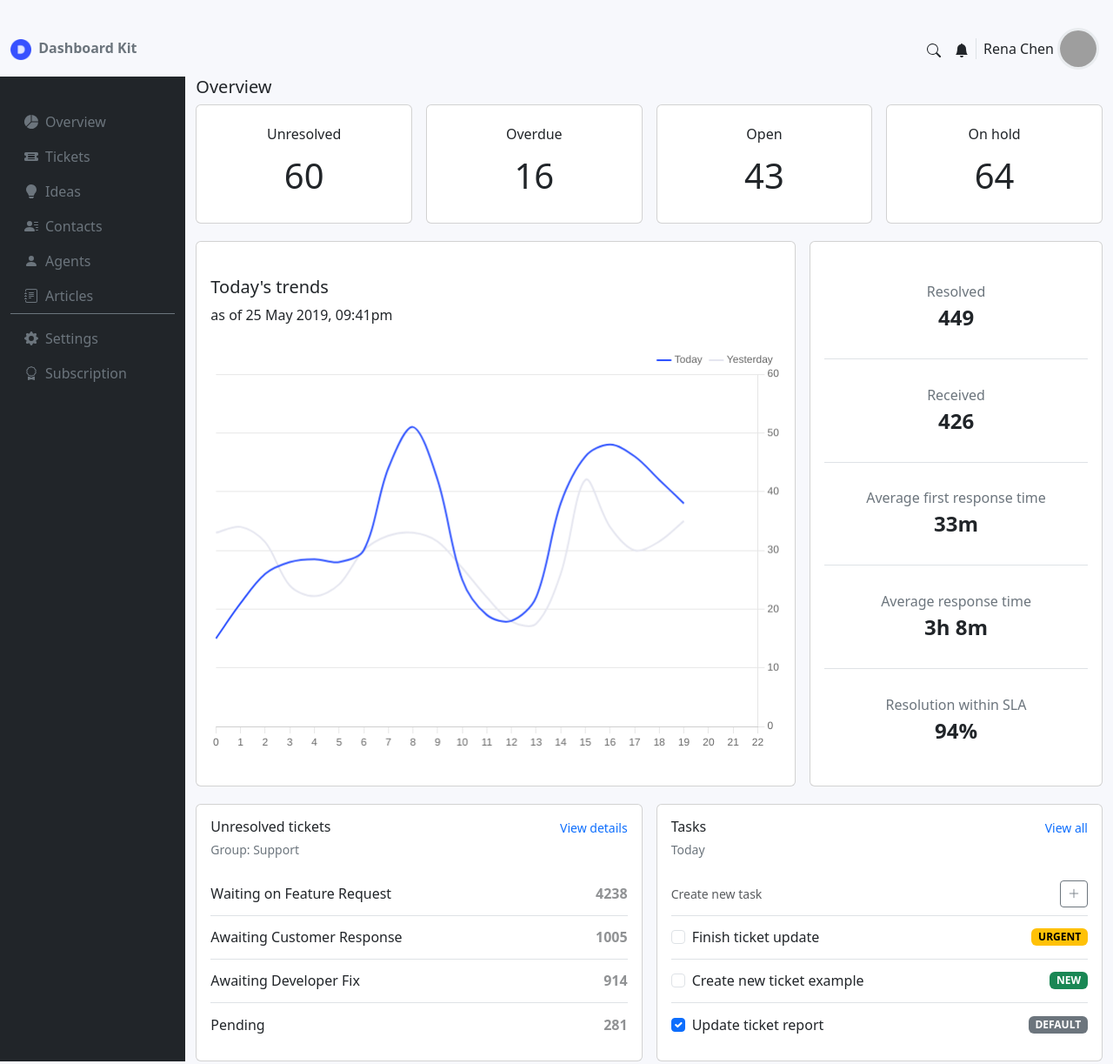
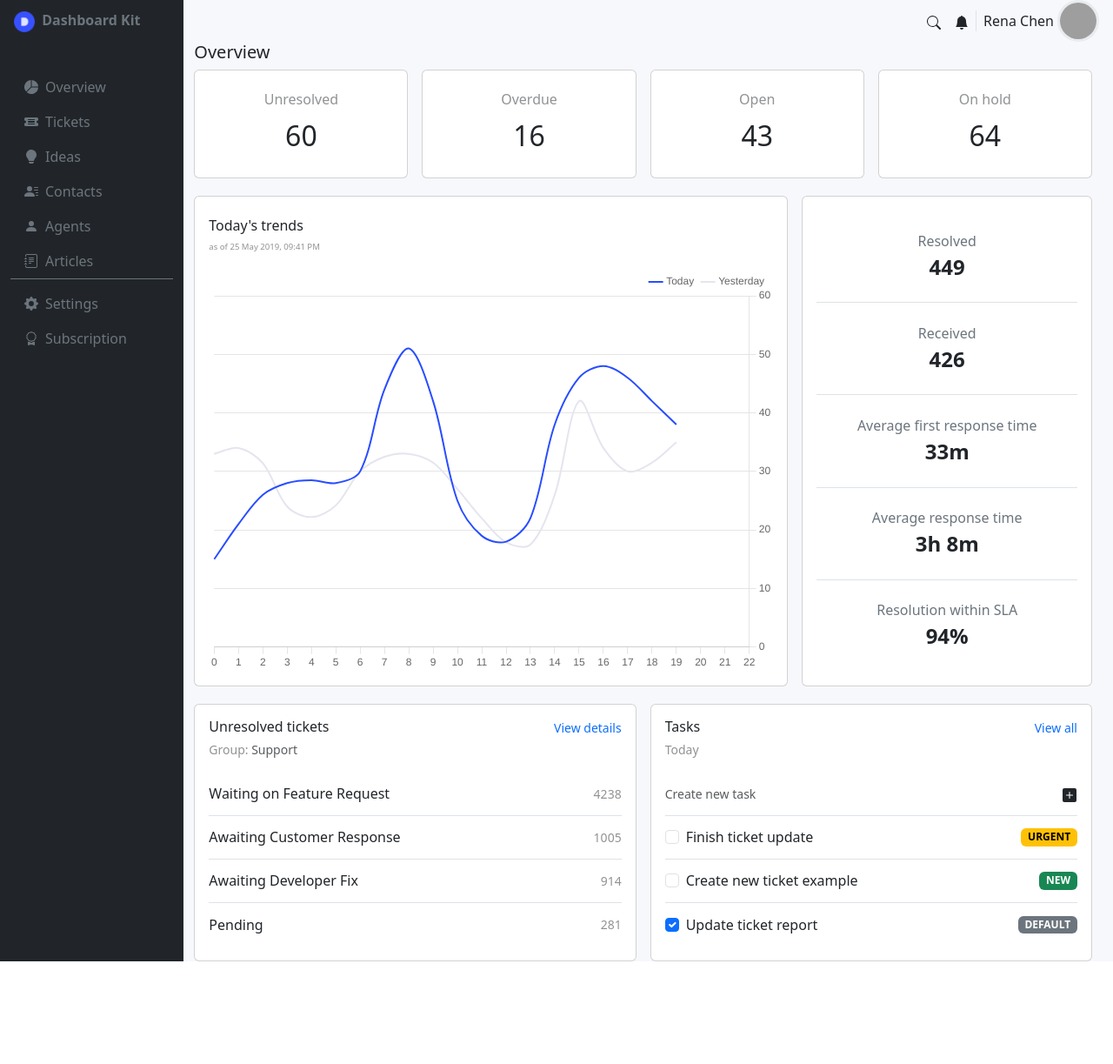
Before and after one commit to renachen25/INM320SBB-FrontendFramework-RenaChen, a website: page base/index.html in a window 1280 px wide. Shown: the whole page at 87% size. After the commit the page ends 1105 px from the top, so only its background shows below. Drawn offline with nearby package versions, Linux system fonts and the light colour scheme; grey boxes are pictures that could not be loaded.

Commit message:
Fix the logo position and bg

```diff
--- a/base/index.html
+++ b/base/index.html
@@ -20,12 +20,12 @@
     <link href="https://cdn.jsdelivr.net/npm/bootstrap-icons@1.11.3/font/bootstrap-icons.css" rel="stylesheet">
 </head>
 <body>
-    <div class="custom-bg container-fluid py-4">
+    <div class="custom-bg container-fluid pe-4">
         <!-- The header bar-->
-        <header>
-            <nav class="navbar flex-row col-12">
+        <header class="row">
+            <nav class="navbar flex-row col-12 py-0">
                 <!-- Logo and Company Name -->
-                <div class="d-flex flex-row align-items-center col-md-2">
+                <div class="d-flex flex-row align-items-center col-md-2 ps-3 text-bg-dark" style="height: 48px;">
                     <div class="nav-item text-nowrap">
                         <div>
                             <img width="24" height="24" src="assets/images/DashboardLogo.png" alt="The Site Logo featuring letter D aganist a blue background">
@@ -66,9 +66,9 @@
         <div class="row">
             <div class="sidebar col-md-2 d-none d-md-block pt-4 text-bg-dark">
                 <div class="offcanvas-md offcanvas-end bg-body-tertiary">
-                    <div class="offcanvas-body d-md-flex flex-column p-0 overflow-y-auto">
+                    <div class="offcanvas-body d-md-flex flex-column p-0">
                         <!-- First 6 menu items -->
-                        <ul class="nav flex-column pt-md-2 text-bg-dark border-bottom border-secondary">
+                        <ul class="custom-sidebar nav flex-column pt-md-2 text-bg-dark border-bottom border-secondary">
                             <li class="nav-item">
                                 <a class="nav-link d-flex align-items-center gap-2 active text-secondary" aria-current="page" href="#">
                                     <svg xmlns="http://www.w3.org/2000/svg" width="16" height="16" fill="currentColor" class="bi bi-pie-chart-fill" viewBox="0 0 16 16">
@@ -121,7 +121,7 @@
                             </li>
                         </ul>
                         <!-- Last 2 menu items -->
-                        <ul class="nav flex-column pt-md-2 text-bg-dark">
+                        <ul class="custom-sidebar nav flex-column pt-md-2 text-bg-dark">
                             <li class="nav-item">
                                 <a class="nav-link d-flex align-items-center gap-2 active text-secondary" aria-current="page" href="#">
                                     <svg xmlns="http://www.w3.org/2000/svg" width="16" height="16" fill="currentColor" class="bi bi-gear-fill" viewBox="0 0 16 16">
@@ -155,29 +155,29 @@
                     <!-- Card Unresolved -->
                     <div class="col-12 col-sm-6 col-lg-3">
                         <div class="card text-center p-4">
-                            <h6 class="card-title">Unresolved</h6>
-                            <p class="card-text fs-1">60</p>
+                            <h6 class="card-title text-body-tertiary">Unresolved</h6>
+                            <p class="card-text fs-2 fw-medium">60</p>
                         </div>
                     </div>
                     <!-- Card Overdue -->
                     <div class="col-12 col-sm-6 col-lg-3">
                         <div class="card text-center p-4">
-                            <h6 class="card-title">Overdue</h6>
-                            <p class="card-text fs-1">16</p>
+                            <h6 class="card-title text-body-tertiary">Overdue</h6>
+                            <p class="card-text fs-2 fw-medium">16</p>
                         </div>
                     </div>
                     <!-- Card Open -->
                     <div class="col-12 col-sm-6 col-lg-3">
                         <div class="card text-center p-4">
-                            <h6 class="card-title">Open</h6>
-                            <p class="card-text fs-1">43</p>
+                            <h6 class="card-title text-body-tertiary">Open</h6>
+                            <p class="card-text fs-2 fw-medium">43</p>
                         </div>
                     </div>
                     <!-- Card On hold -->
                     <div class="col-12 col-sm-6 col-lg-3">
                         <div class="card text-center p-4">
-                            <h6 class="card-title">On hold</h6>
-                            <p class="card-text fs-1">64</p>
+                            <h6 class="card-title text-body-tertiary">On hold</h6>
+                            <p class="card-text fs-2 fw-medium">64</p>
                         </div>
                     </div>
                 </div>
@@ -187,9 +187,9 @@
                     <div class="col-12 col-md-8">
                         <div class="card h-100">
                             <div class="card-body">
-                                <h5 class="pt-4">Today's trends</h5>
-                                <p>as of 25 May 2019, 09:41pm</p>
-                                <canvas class="my-4 w-100" id="myChart" style="display: block; box-sizing: border-box; height: 464px; width: 1101px;"></canvas>
+                                <h6 class="pt-2 fw-medium">Today's trends</h6>
+                                <p class="fw-light text-body-tertiary" style="font-size: 0.6rem">as of 25 May 2019, 09:41 PM</p>
+                                <canvas class="w-100" id="myChart" style="display: block; box-sizing: border-box; height: 464px; width: 1101px;"></canvas>
                             </div>
                         </div>
                     </div>
@@ -233,24 +233,27 @@
                                     <h6 class="card-title mb-0">Unresolved tickets</h6>
                                     <a href="#" class="small text-decoration-none">View details</a>
                                 </div>
-                                <div class="text-secondary small mb-3">Group: Support</div>
+                                <div class="small mb-3">
+                                    <span class="text-body-tertiary">Group: </span>
+                                    <span class="text-body-secondary">Support</span>
+                                </div>
 
                                 <ul class=" custom-ul list-group list-group-flush border-top-0">
                                     <li class="list-group-item d-flex justify-content-between align-items-center px-0">
                                         <span>Waiting on Feature Request</span>
-                                        <strong class="text-body-tertiary">4238</strong>
+                                        <strong class="small fw-medium text-body-tertiary">4238</strong>
                                     </li>
                                     <li class="list-group-item d-flex justify-content-between align-items-center px-0">
                                         <span>Awaiting Customer Response</span>
-                                        <strong class="text-body-tertiary">1005</strong>
+                                        <strong class="small fw-medium text-body-tertiary">1005</strong>
                                     </li>
                                     <li class="list-group-item d-flex justify-content-between align-items-center px-0">
                                         <span>Awaiting Developer Fix</span>
-                                        <strong class="text-body-tertiary">914</strong>
+                                        <strong class="small fw-medium text-body-tertiary">914</strong>
                                     </li>
                                     <li class="list-group-item d-flex justify-content-between align-items-center px-0">
                                         <span>Pending</span>
-                                        <strong class="text-body-tertiary">281</strong>
+                                        <strong class="small fw-medium text-body-tertiary">281</strong>
                                     </li>
                                 </ul>
                             </div>
@@ -264,20 +267,22 @@
                                     <h6 class="card-title mb-0">Tasks</h6>
                                     <a href="#" class="small text-decoration-none">View all</a>
                                 </div>
-                                <div class="text-secondary small mb-3">Today</div>
+                                <div class="text-body-tertiary small mb-3">Today</div>
                                 <!-- Task list -->
                                 <ul class="custom-ul list-group list-group-flush">
                                     <li class="list-group-item d-flex align-items-center justify-content-between px-0">
                                         <div class="d-flex align-items-center gap-2">
                                             <input type="text" class="form-control form-control-sm border-0 px-0" placeholder="Create new task">
                                         </div>
-                                        <button class="btn btn-sm btn-outline-secondary">
-                                                <i class="bi bi-plus-lg"></i>
+                                        <button class="custom-btn btn btn-sm p-0">
+                                            <svg xmlns="http://www.w3.org/2000/svg" width="16" height="16" fill="currentColor" class="bi bi-plus-square-fill" viewBox="0 0 16 16">
+                                                <path d="M2 0a2 2 0 0 0-2 2v12a2 2 0 0 0 2 2h12a2 2 0 0 0 2-2V2a2 2 0 0 0-2-2zm6.5 4.5v3h3a.5.5 0 0 1 0 1h-3v3a.5.5 0 0 1-1 0v-3h-3a.5.5 0 0 1 0-1h3v-3a.5.5 0 0 1 1 0"/>
+                                            </svg>
                                         </button>
                                     </li>
                                     <li class="list-group-item d-flex align-items-center justify-content-between px-0">
                                       <div class="d-flex align-items-center gap-2">
-                                        <input class="form-check-input mt-0" type="checkbox" aria-label="Finish ticket update">
+                                        <input class="form-check-input checkbox-round mt-0" type="checkbox" aria-label="Finish ticket update">
                                         <span>Finish ticket update</span>
                                       </div>
                                       <span class="badge text-bg-warning">URGENT</span>
@@ -285,7 +290,7 @@
 
                                     <li class="list-group-item d-flex align-items-center justify-content-between px-0">
                                       <div class="d-flex align-items-center gap-2">
-                                        <input class="form-check-input mt-0" type="checkbox" aria-label="Create new ticket example">
+                                        <input class="form-check-input checkbox-round mt-0" type="checkbox" aria-label="Create new ticket example">
                                         <span>Create new ticket example</span>
                                       </div>
                                       <span class="badge text-bg-success">NEW</span>
@@ -293,7 +298,7 @@
 
                                     <li class="list-group-item d-flex align-items-center justify-content-between px-0">
                                       <div class="d-flex align-items-center gap-2">
-                                        <input class="form-check-input mt-0" type="checkbox" checked aria-label="Update ticket report">
+                                        <input class="form-check-input checkbox-round mt-0" type="checkbox" checked aria-label="Update ticket report">
                                         <span>Update ticket report</span>
                                       </div>
                                       <span class="badge text-bg-secondary">DEFAULT</span>
```
